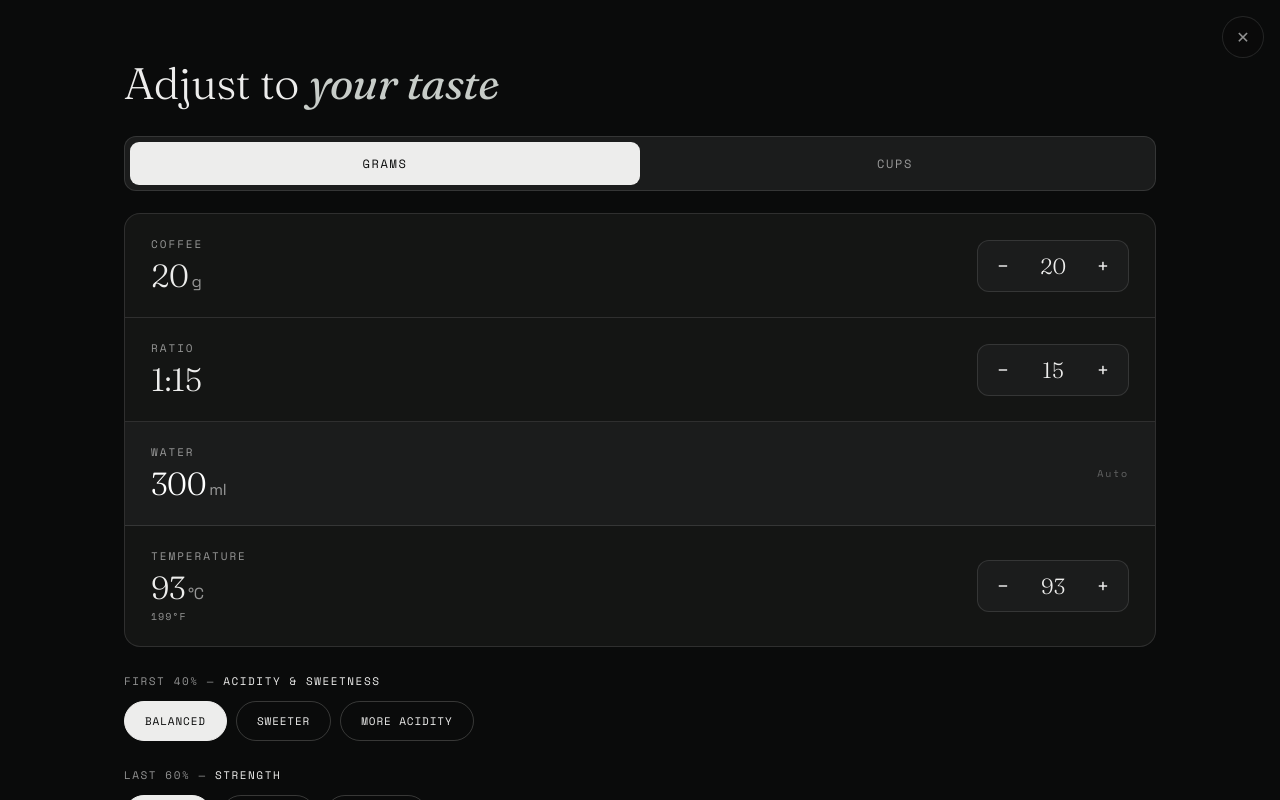
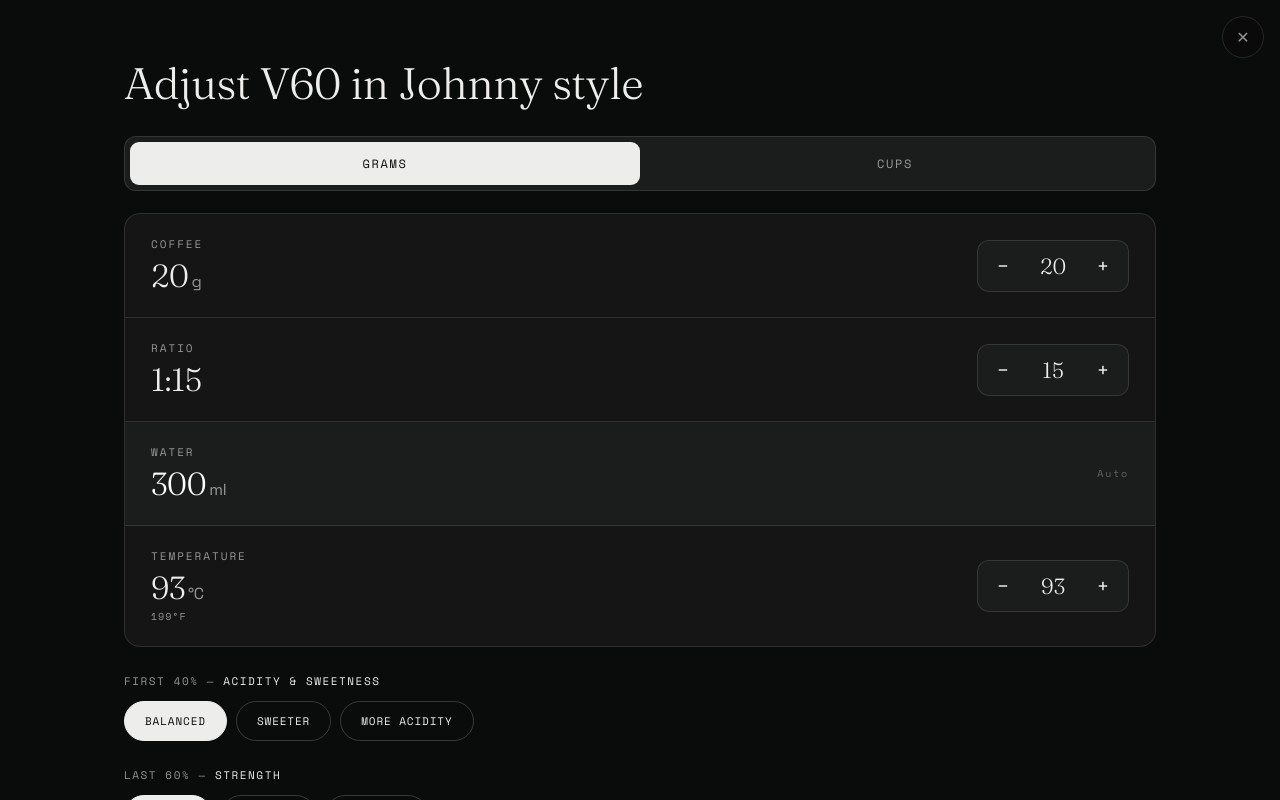
Before and after one commit to fatfudo-sys/-, a plain HTML site: page coffee.html in a window 1280 px wide. Drawn offline with nearby package versions, Linux system fonts and the light colour scheme.

Commit message:
Update coffee.html

```diff
--- a/coffee.html
+++ b/coffee.html
@@ -3,7 +3,7 @@
 <head>
 <meta charset="utf-8">
 <meta name="viewport" content="width=device-width, initial-scale=1">
-<title>V60 Coffee Timer — 4:6 Method</title>
+<title>V60 Coffee Timer — 4:6 JOHNNY EDTION</title>
 <link rel="preconnect" href="https://fonts.googleapis.com">
 <link rel="preconnect" href="https://fonts.gstatic.com" crossorigin>
 <link href="https://fonts.googleapis.com/css2?family=Fraunces:ital,opsz,wght@0,9..144,300;0,9..144,400;0,9..144,500;1,9..144,400&family=Space+Grotesk:wght@400;500;600&family=Space+Mono:wght@400;700&display=swap" rel="stylesheet">
@@ -108,7 +108,7 @@ button{font:inherit;cursor:pointer;border:none;background:none;color:inherit}
 
 <!-- SETUP -->
 <div class="view on" id="setup"><div class="pad">
-  <div class="h-title">Adjust to <em>your taste</em></div>
+  <div class="h-title">Adjust V60 in Johnny style </div>
   <div class="unit">
     <button class="on" data-unit="g">Grams</button>
     <button data-unit="cup">Cups</button>
```
